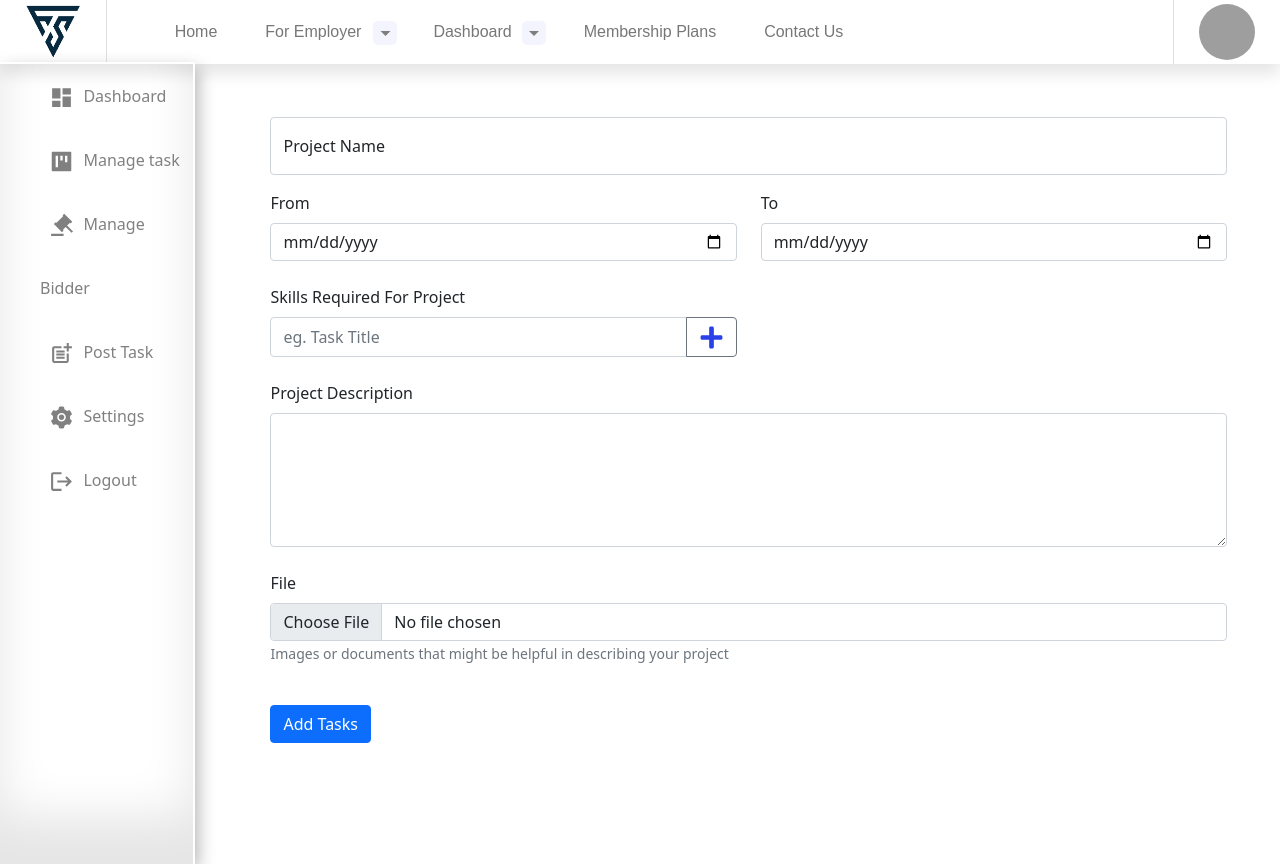
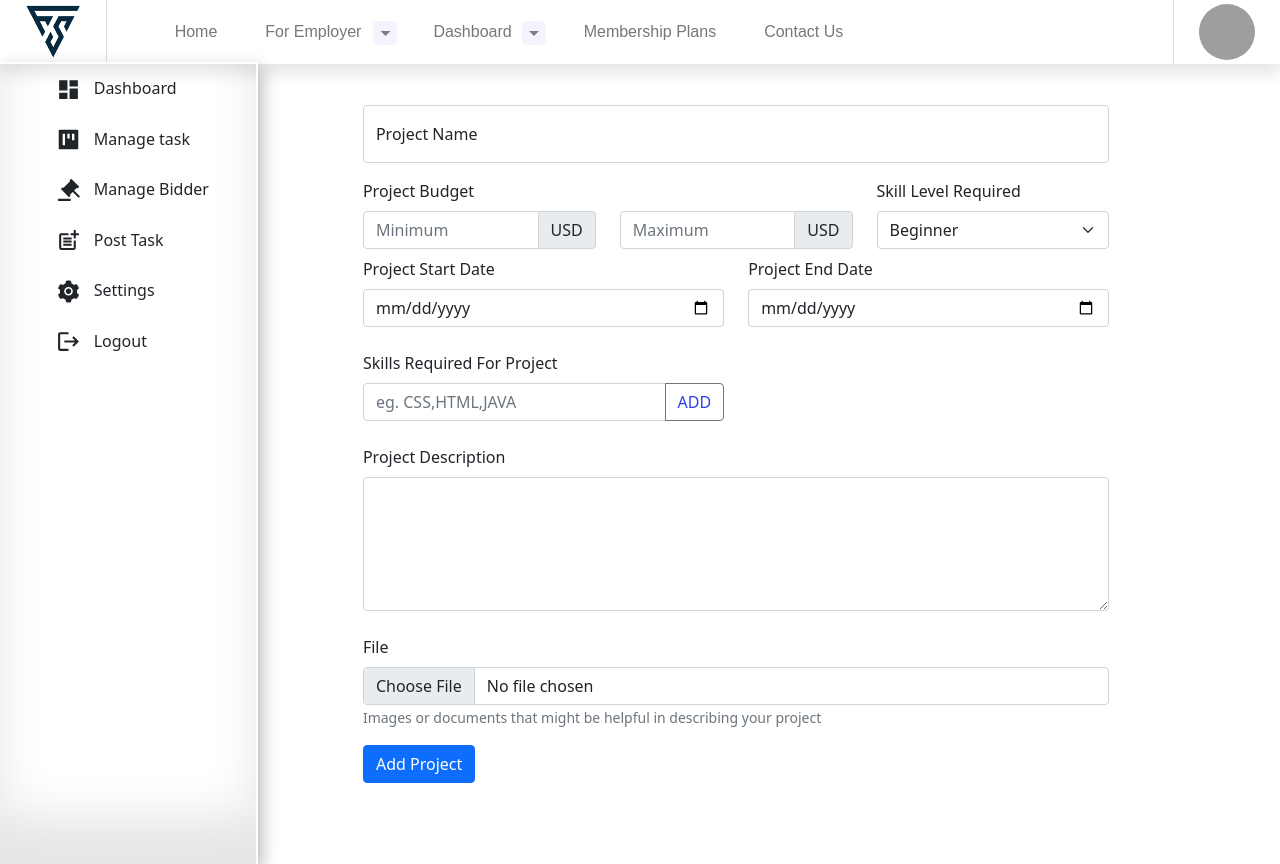
Before and after one commit to Hinallukhi1407/ProjectFreelancingSystem, a React (Create React App) app in the folder ReactStrap/freelancing-scape/: page /Employer/postproject in a window 1280 px wide. Built offline with nearby package versions, Linux system fonts and the light colour scheme; grey boxes are pictures that could not be loaded; a web font is replaced by a local one.

Commit message:
my fresh branch

```diff
--- a/ReactStrap/freelancing-scape/src/Component/Employeer/PostProject.js
+++ b/ReactStrap/freelancing-scape/src/Component/Employeer/PostProject.js
@@ -1,75 +1,192 @@
-import React,{useState} from "react";
+import React, { useState } from "react";
+import axios from "axios";
 import DashboardSideBar from "../common/DashboardSideBar";
 import DashboardTopNav from "../common/DashboardTopNav";
-import { Row, Col, Container,FormGroup,Input,InputGroup,Button,Label,FormText } from "reactstrap";
-import * as Faicons from 'react-icons/fa'
-import * as Mdicons from 'react-icons/md'
+import {
+  Row,
+  Col,
+  Container,
+  FormGroup,
+  Input,
+  InputGroup,
+  Button,
+  Label,
+  FormText,
+  InputGroupText,
+} from "reactstrap";
+import * as Faicons from "react-icons/fa";
+import * as Mdicons from "react-icons/md";
 import { useNavigate } from "react-router-dom";
-
-
 
 function PostProject() {
   let navigate = useNavigate();
-  const GoToTasksPage=()=>{
-    navigate("posttasks")
+  const GoToTasksPage = () => {
+    navigate("posttasks");
+  };
+
+  const [skill, setSkill] = useState("");
+
+  const [skills, setSkills] = useState([]);
+
+  const [formData, setFormData] = useState({
+    user:{
+      id:1
+    },
+    projectName: "",
+    duration:"",
+    projectDescription:"",
+    attachment:"",
+    postDate:"",
+    completionDate:"",
+    status:{
+      id:5
+    }
+  });
+
+
+  let projectID
+  const addProject=()=>{
+    const date1 = new Date(formData.FormDate);
+    const date2 = new Date(formData.EndDate);
+    formData.Duration = daysDiff(date1, date2)
+
+    axios.post('http://localhost:8082/project/add', formData)
+        .then(response => {
+          projectID=response.data.id
+          console.log(projectID)
+        })
+        .catch(error => {
+            console.error('There was an error!', error);
+        });
+
   }
 
-  const [skill,setSkill] = useState("");
+  const  addSkill =  () => {
+    if (skill != "") {
+      setSkills([...skills, skill]);
+      setLevels([...Levels,skillLevel])
+      setSkill("");
+    }
+  };
+  const deleteSkill = (index) => {
+    const updatedSkills = skills.filter((element, id) => {
+      return index != id;
+    });
+    setSkills(updatedSkills);
+  };
 
-  const [skills,setSkills] = useState([]);
+  let skillLevels = [
+    { key: 1, value: "Beginner" },
+    { key: 2, value: "Intermediate" },
+    { key: 3, value: "Expert" },
+  ];
+  let [skillLevel, setSkillLevel] = useState();
 
-  const addSkill=()=>{
-    if(skill!=""){
-    setSkills([...skills,skill]);
+  const handleSkillLevelChange = (e) => {
+    setSkillLevel(e.target.value);
+  };
+  let [Levels,setLevels]=useState([])
 
-    setSkill('')}
+  const [checkbox, setCheckBox] = useState(false);
+  const handleDivideCheckBox = () => {
+    setCheckBox(!checkbox);
+  };
+  let name,value
+  const handleChange=(e)=>{
+    name = e.target.name;
+    value=e.target.value;
+    setFormData({...formData,[name]:value})
   }
-  const deleteSkill=(index)=>{
-  //  console.log(index)
-    const updatedSkills = skills.filter((element,id)=>{
-      return index != id;
-    })
-    setSkills(updatedSkills)
+  function daysDiff(dateFrom, dateTo) {
+    const diffInMs = Math.abs(dateTo - dateFrom);
+    return diffInMs / (1000 * 60 * 60 * 24);
    }
 
   return (
     <React.Fragment>
       <Container fluid style={{ padding: "0px" }}>
+        <DashboardSideBar />
+        <Row id="post-project-form">
           <DashboardTopNav />
-        <Row>
-          <Col id="sidebarul" style={{ color: "gray", margin: "0%" }} xs="2">
-            <DashboardSideBar />
-          </Col>
           <Col xs="10" id="form-col">
             <section id="postproject-form">
-
               <FormGroup floating>
                 <Input
-                  id="exampleEmail"
-                  name="txtprojectname"
                   placeholder="Project Name"
                   type="text"
+                  name="projectName"
+                  value={formData.projectName}
+                  onChange={handleChange}
                 />
                 <Label for="exampleEmail">Project Name</Label>
               </FormGroup>
-              <Row >
+              <Row>
+                <Col md="4">
+                <Label>Project Budget</Label>
+                  <InputGroup>
+                    <Input
+                      placeholder="Minimum"
+                      name="MinBudget"
+                      //value={formData.MinBudget}
+                      //onChange={handelChange}
+                    />
+                    <InputGroupText className="lead">USD</InputGroupText>
+                  </InputGroup>
+                </Col>
+                <Col md="4" style={{marginTop:"2rem"}}>
+                  <InputGroup>
+                    <Input
+                      placeholder="Maximum"
+                      name="MaxBudget"
+                      // value={formData.MaxBudget}
+                      //onChange={handelChange}
+                    />
+                    <InputGroupText className="lead">USD</InputGroupText>
+                  </InputGroup>
+                </Col>
+                <Col md="4">
+                  <Label>Skill Level Required</Label>
+                  <Input
+                    id="exampleSelect"
+                    name="select"
+                    type="select"
+                    onChange={handleSkillLevelChange}
+                  >
+                    {skillLevels.map((Level) => (
+                      <option value={Level.value} key={Level.key}>
+                        {Level.value}
+                      </option>
+                    ))}
+                  </Input>
+                </Col>
+              </Row>
+              <Row className="mt-2">
                 <Col xs="6" className="width-full">
-                  <Label>From</Label>
-                  <Input type="date" />
+                  <Label>Project Start Date</Label>
+                  <Input
+                    type="date"
+                    name="postDate"
+                    value={formData.postDate}
+                    onChange={handleChange}
+                  />
                 </Col>
                 <Col xs="6" className="width-full">
-                  <Label>To</Label>
-
-                  <Input type="date" />
+                  <Label>Project End Date</Label>
+                  <Input
+                    type="date"
+                    name="EndDate"
+                    value={formData.completionDate}
+                    onChange={handleChange}
+                  />
                 </Col>
               </Row>
-              <Row className="mt-4" >
+              <Row className="mt-4">
+                <Col md="6" className="width-full">
                   <Label>Skills Required For Project</Label>
-                <Col xs="6" className="width-full">
                   <InputGroup>
                     <Input
                       type="text"
-                      placeholder="eg. Task Title"
+                      placeholder="eg. CSS,HTML,JAVA"
                       value={skill}
                       onChange={(e) => setSkill(e.target.value)}
                     />
@@ -77,18 +194,19 @@ function PostProject() {
                     style={{ backgroundColor: "white", color: "#2A41E8" }}
                     onClick={addSkill}
                   >
-                      <Faicons.FaPlus size={25} />
+                    ADD
                   </Button>
                   </InputGroup>
                 </Col>
-                <Col xs="6">
+
+                <Col md="6" style={{ marginTop: "2rem" }}>
                   <section style={{ display: "flex", flexWrap: "wrap" }}>
                   {skills.map((element, index) => {
                     return (
                       <span
                         className="skill-badge"
                         key={index}
-                          style={{ margin: 0, width: "25%", margin: 2 }}
+                        style={{ margin: 0, width: "30%", margin: 2 }}
                       >
                         {element}
                         <Mdicons.MdClose
@@ -102,22 +220,33 @@ function PostProject() {
                 </section>
                 </Col>
               </Row>
-              <Row className="mt-4" >
+              <Row className="mt-3">
+
+              </Row>
+              <Row className="mt-2">
                 <Col xs="12">
                   <Label>Project Description</Label>
                   <Input
                     id="exampleText"
-                    name="text"
                     type="textarea"
                     rows="5"
+                    name="projectDescription"
+                    value={formData.projectDescription}
+                    onChange={handleChange}
                   />
                 </Col>
               </Row>
-              <Row className="mt-4" >
+              <Row className="mt-4">
                 <Col xs="12">
                   <FormGroup>
                     <Label for="exampleFile">File</Label>
-                    <Input id="exampleFile" name="file" type="file" />
+                    <Input
+                      id="exampleFile"
+                      type="file"
+                      name="attachment"
+                      value={formData.attachment}
+                      onChange={handleChange}
+                    />
                     <FormText>
                       Images or documents that might be helpful in describing
                       your project
@@ -125,11 +254,9 @@ function PostProject() {
                   </FormGroup>
                 </Col>
               </Row>
-              <Row className="mt-4">
-                <Col xs="5">
-                <Button color="primary" onClick={GoToTasksPage}>Add Tasks</Button>
-                </Col>
-              </Row>
+              <Button color="primary" onClick={addProject}>
+                Add Project
+              </Button>
             </section>
           </Col>
         </Row>
--- a/ReactStrap/freelancing-scape/src/css/style.css
+++ b/ReactStrap/freelancing-scape/src/css/style.css
@@ -466,8 +466,9 @@ header {
 }
 #dashboardSidebar
 {
+    position: absolute;
     height: 100vh;
-    width: 100%;
+    width: 20%;
     box-shadow:
     inset 0 -3em 3em rgba(0,0,0,0.1),
           0 0  0 2px rgb(255,255,255),
@@ -494,7 +495,8 @@ header {
     display: none;
 }
 #postproject-form{
-    margin: 5%;
+   margin-top: 5%;
+   margin-left: 10%;
 }
 #single-task{
     display: flex ;
@@ -574,6 +576,10 @@ header {
 #task-list{
     display: flex;
     flex-wrap: wrap;
+}
+#post-project-form{
+    float: right;
+    width: 80%;
 }
 /*End*/
  /*Media starts*/
```
Also changed, not shown: 1 other file (tests, documents, lock files or other folders). Lines whose indentation alone changed are shown as unchanged.
